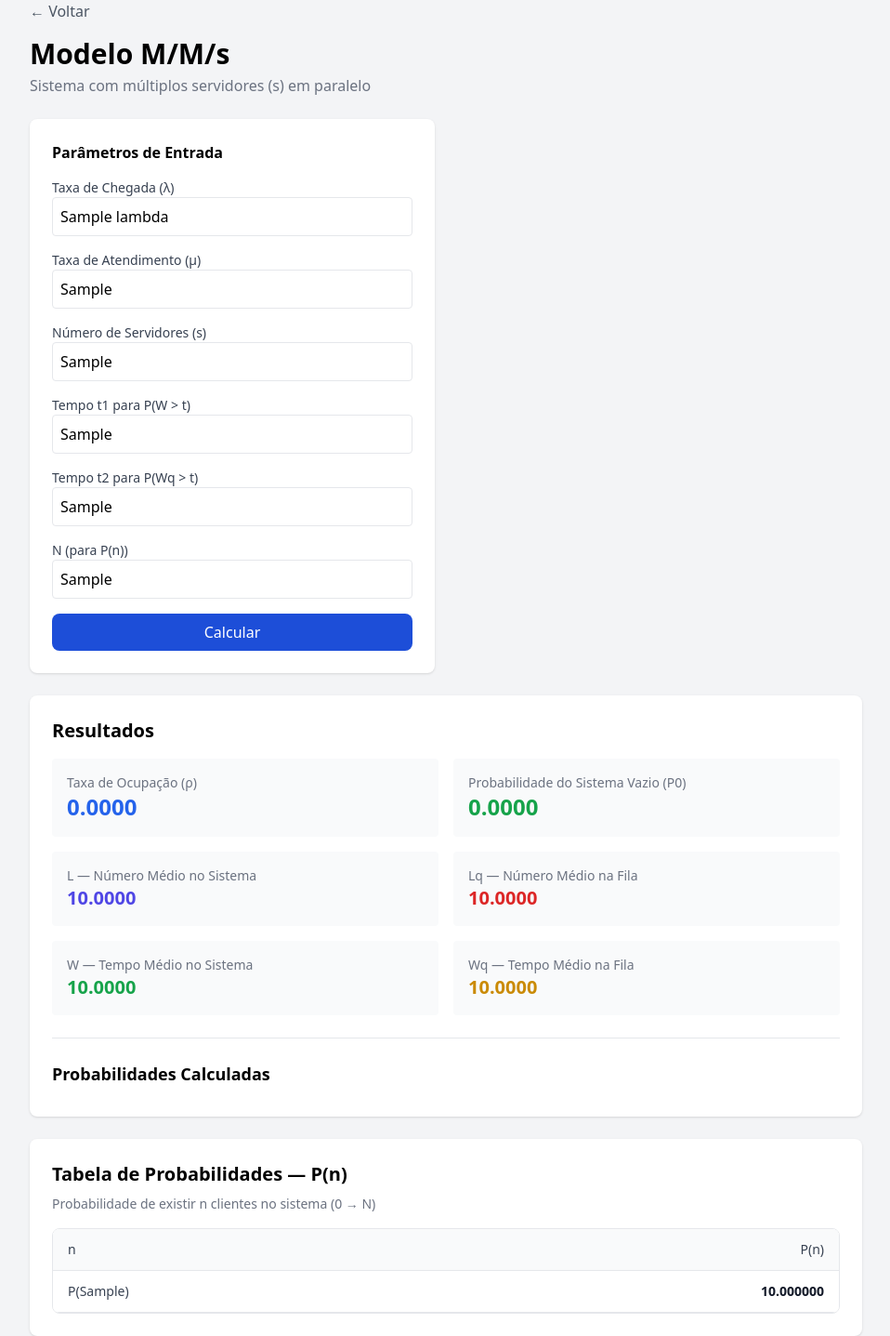
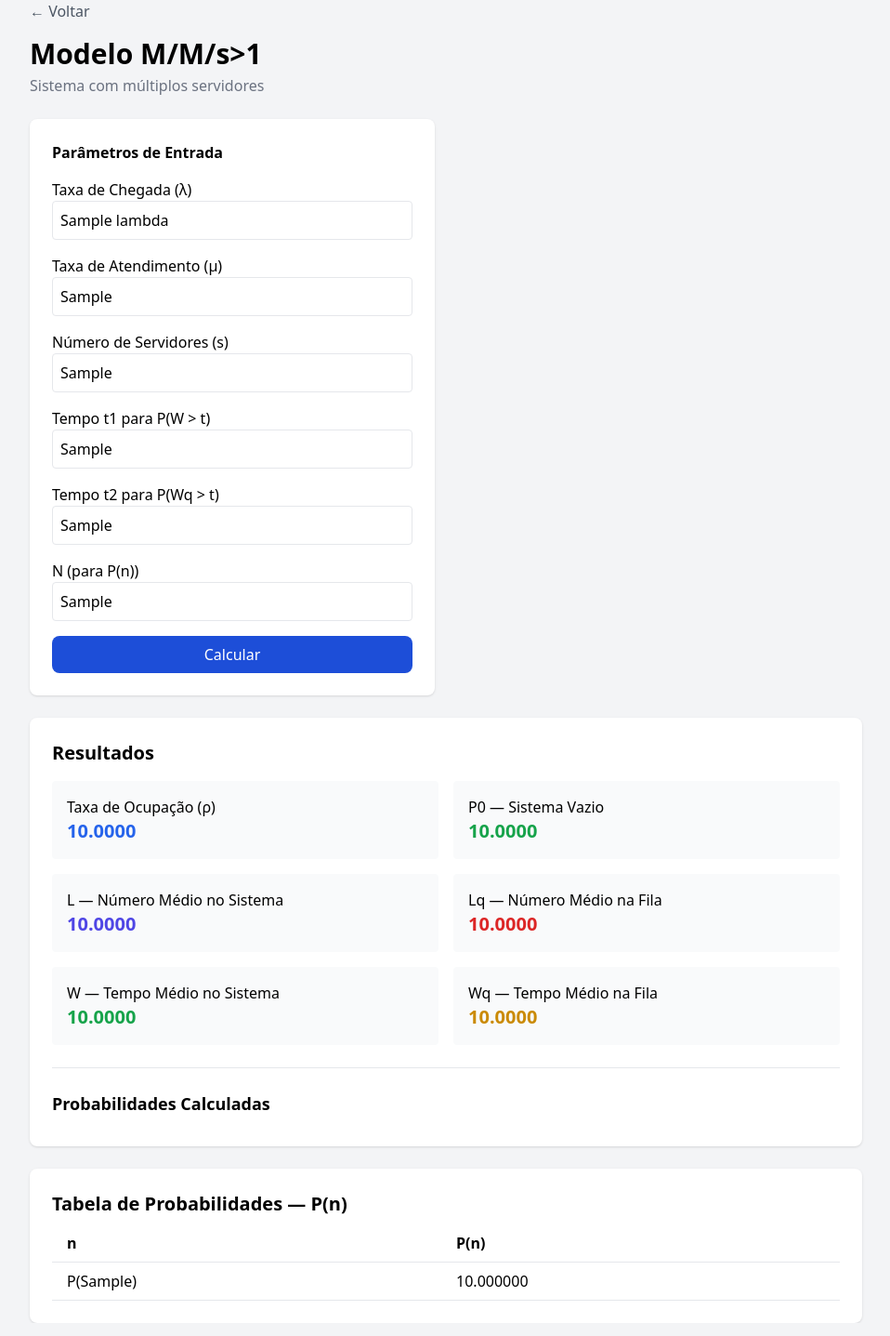
Before and after one commit to luanrobert07/teoria_das_filas, a Flask app: template templates/model_mmc.html in a window 1280 px wide. Shown: the whole page at 93% size, without its empty margins (160-1118 px from the left). Run offline with Flask 3, Linux system fonts and the light colour scheme; the template is opened without the code that fills it: most values are stand-ins (such as "Sample title", 1, 10 or a date in 2020); some libraries are stand-ins or nearby versions.

Commit message:
feat: ajustes

```diff
--- a/routes/mm1n.py
+++ b/routes/mm1n.py
@@ -2,12 +2,14 @@ from flask import Blueprint, render_template, request, flash
 from models.mm1n_queue import mm1n_queue_metrics
 
 bp = Blueprint("mm1n", __name__, url_prefix="/mm1n")
+
 
 def _to_float(val, default=0.0):
     try:
         return float(str(val).replace(",", "."))
     except:
         return default
+
 
 @bp.route("/", methods=["GET", "POST"])
 def index():
@@ -16,7 +18,7 @@ def index():
 
     if request.method == "POST":
         lam = _to_float(request.form.get("lambda"))
-        mu  = _to_float(request.form.get("mu"))
+        mu = _to_float(request.form.get("mu"))
 
         try:
             N = int(request.form.get("N", 0))
--- a/templates/model_mg1.html
+++ b/templates/model_mg1.html
@@ -25,7 +25,7 @@
       <input type="hidden" name="mode" value="preemptivo">
       <div class="p-6 rounded-lg shadow
                   {% if mode=='preemptivo' %} bg-blue-100 border-blue-500 border {% else %} bg-white {% endif %}">
-        <h3 class="font-bold text-lg">Prioridade Preemptiva</h3>
+        <h3 class="font-bold text-lg">Prioridade com Interrupção</h3>
         <p class="text-sm text-gray-600">Interrompe classes inferiores</p>
       </div>
     </form>
@@ -35,7 +35,7 @@
       <input type="hidden" name="mode" value="npreemptivo">
       <div class="p-6 rounded-lg shadow
                   {% if mode=='npreemptivo' %} bg-blue-100 border-blue-500 border {% else %} bg-white {% endif %}">
-        <h3 class="font-bold text-lg">Prioridade Não-Preemptiva</h3>
+        <h3 class="font-bold text-lg">Prioridade sem Interrupção</h3>
         <p class="text-sm text-gray-600">SPT — não interrompe</p>
       </div>
     </form>
--- a/templates/model_mm1_non_preemptive.html
+++ b/templates/model_mm1_non_preemptive.html
@@ -4,7 +4,7 @@
 <div class="max-w-4xl mx-auto">
 
   <a href="/" class="text-gray-600">← Voltar</a>
-  <h2 class="text-3xl font-bold mt-4">M/M/1 — Prioridade Não-Preemptiva</h2>
+  <h2 class="text-3xl font-bold mt-4">M/M/1 — Prioridade sem interrupção</h2>
   <p class="text-gray-500 mt-1">Nenhuma classe interrompe outra</p>
 
   <!-- FORM -->
--- a/templates/model_mm1_preemptive.html
+++ b/templates/model_mm1_preemptive.html
@@ -4,7 +4,7 @@
 <div class="max-w-4xl mx-auto">
 
   <a href="/" class="text-gray-600">← Voltar</a>
-  <h2 class="text-3xl font-bold mt-4">M/M/1 — Prioridade Preemptiva</h2>
+  <h2 class="text-3xl font-bold mt-4">M/M/1 — Prioridade com interrupção</h2>
   <p class="text-gray-500 mt-1">Classes com prioridade podem interromper as inferiores</p>
 
   <!-- FORM -->
--- a/templates/model_mmc.html
+++ b/templates/model_mmc.html
@@ -3,43 +3,43 @@
 <div class="max-w-4xl mx-auto">
 
   <a href="/" class="text-gray-600">← Voltar</a>
-  <h2 class="text-3xl font-bold mt-4">Modelo M/M/s</h2>
-  <p class="text-gray-500 mt-1">Sistema com múltiplos servidores (s) em paralelo</p>
+  <h2 class="text-3xl font-bold mt-4">Modelo M/M/s>1</h2>
+  <p class="text-gray-500 mt-1">Sistema com múltiplos servidores</p>
 
-  <!-- ===================== FORMULÁRIO ===================== -->
+  <!-- FORMULÁRIO -->
   <div class="grid grid-cols-1 lg:grid-cols-2 gap-6 mt-6">
     <div class="bg-white p-6 rounded-lg shadow">
       <h3 class="font-semibold">Parâmetros de Entrada</h3>
 
-      <form method="post" action="{{ url_for('mmc.index') }}" class="space-y-4 mt-4">
+      <form method="post" class="space-y-4 mt-4">
 
         <div>
-          <label class="block text-sm text-gray-700">Taxa de Chegada (λ)</label>
+          <label>Taxa de Chegada (λ)</label>
           <input name="lambda" value="{{ params.lambda if params }}" class="w-full p-2 border rounded">
         </div>
 
         <div>
-          <label class="block text-sm text-gray-700">Taxa de Atendimento (μ)</label>
+          <label>Taxa de Atendimento (μ)</label>
           <input name="mu" value="{{ params.mu if params }}" class="w-full p-2 border rounded">
         </div>
 
         <div>
-          <label class="block text-sm text-gray-700">Número de Servidores (s)</label>
+          <label>Número de Servidores (s)</label>
           <input name="c" value="{{ params.c if params }}" class="w-full p-2 border rounded">
         </div>
 
         <div>
-          <label class="block text-sm text-gray-700">Tempo t1 para P(W > t)</label>
+          <label>Tempo t1 para P(W > t)</label>
           <input name="t_w" value="{{ params.t_w if params }}" class="w-full p-2 border rounded">
         </div>
 
         <div>
-          <label class="block text-sm text-gray-700">Tempo t2 para P(Wq > t)</label>
+          <label>Tempo t2 para P(Wq > t)</label>
           <input name="t_wq" value="{{ params.t_wq if params }}" class="w-full p-2 border rounded">
         </div>
 
         <div>
-          <label class="block text-sm text-gray-700">N (para P(n))</label>
+          <label>N (para P(n))</label>
           <input name="n" value="{{ params.n if params }}" class="w-full p-2 border rounded">
         </div>
 
@@ -50,57 +50,49 @@
     </div>
   </div>
 
-  <!-- ===================== RESULTADOS ===================== -->
   {% if metrics %}
   <div class="bg-white p-6 rounded-lg shadow mt-6">
-
     <h3 class="text-xl font-semibold mb-4">Resultados</h3>
 
     <div class="grid grid-cols-1 md:grid-cols-2 gap-4">
 
-      <!-- ρ -->
       <div class="bg-gray-50 p-4 rounded">
-        <div class="text-sm text-gray-500">Taxa de Ocupação (ρ)</div>
-        <div class="text-2xl font-bold text-blue-600">
-          {{ "%.4f" % (metrics.get('\nTaxa de Ocupação (ρ)') or 0) }}
+        <div>Taxa de Ocupação (ρ)</div>
+        <div class="text-xl font-bold text-blue-600">
+          {{ "%.4f" % metrics.get('Taxa de Ocupação (ρ)') }}
         </div>
       </div>
 
-      <!-- P0 -->
       <div class="bg-gray-50 p-4 rounded">
-        <div class="text-sm text-gray-500">Probabilidade do Sistema Vazio (P0)</div>
-        <div class="text-2xl font-bold text-green-600">
-          {{ "%.4f" % (metrics.get('Probabilidade do sistema estar vazio (P0)') or 0) }}
+        <div>P0 — Sistema Vazio</div>
+        <div class="text-xl font-bold text-green-600">
+          {{ "%.4f" % metrics.get('Probabilidade do sistema estar vazio (P0)') }}
         </div>
       </div>
 
-      <!-- L -->
       <div class="bg-gray-50 p-4 rounded">
-        <div class="text-sm text-gray-500">L — Número Médio no Sistema</div>
+        <div>L — Número Médio no Sistema</div>
         <div class="text-xl font-bold text-indigo-600">
           {{ "%.4f" % metrics.get('Número Médio no Sistema (L)') }}
         </div>
       </div>
 
-      <!-- Lq -->
       <div class="bg-gray-50 p-4 rounded">
-        <div class="text-sm text-gray-500">Lq — Número Médio na Fila</div>
+        <div>Lq — Número Médio na Fila</div>
         <div class="text-xl font-bold text-red-600">
           {{ "%.4f" % metrics.get('Número Médio na Fila (Lq)') }}
         </div>
       </div>
 
-      <!-- W -->
       <div class="bg-gray-50 p-4 rounded">
-        <div class="text-sm text-gray-500">W — Tempo Médio no Sistema</div>
+        <div>W — Tempo Médio no Sistema</div>
         <div class="text-xl font-bold text-green-600">
           {{ "%.4f" % metrics.get('Tempo Médio no Sistema (W)') }}
         </div>
       </div>
 
-      <!-- Wq -->
       <div class="bg-gray-50 p-4 rounded">
-        <div class="text-sm text-gray-500">Wq — Tempo Médio na Fila</div>
+        <div>Wq — Tempo Médio na Fila</div>
         <div class="text-xl font-bold text-yellow-600">
           {{ "%.4f" % metrics.get('Tempo Médio na Fila (Wq)') }}
         </div>
@@ -110,50 +102,61 @@
 
     <hr class="my-6">
 
-    <!-- ===================== PROBABILIDADES INDIVIDUAIS ===================== -->
     <h3 class="text-lg font-semibold mb-2">Probabilidades Calculadas</h3>
 
     {% for k, v in metrics.items() %}
-      {% if "Probabilidade" in k and not k.startswith("Probabilidade de ter n") %}
+      {% if "Probabilidade" in k %}
       <div class="py-1 flex justify-between border-b">
-        <span class="text-gray-600">{{ k }}</span>
-
-        <span class="font-semibold">
-            {{"%.4f" % v }}
-        </span>
+        <span>{{ k }}</span>
+        <span class="font-semibold">{{ "%.6f" % v }}</span>
       </div>
       {% endif %}
     {% endfor %}
-
   </div>
 
-  <!-- ===================== TABELA DE PROBABILIDADE P(n) ===================== -->
+  <!-- PROBABILIDADES P(N), P(N>N), P(N≤N) -->
+  <!-- <div class="bg-white p-6 rounded-lg shadow mt-6">
+    <h3 class="text-xl font-semibold mb-2">Probabilidade Relativa a N</h3>
+
+    <div class="py-1 flex justify-between border-b">
+      <span>P(n)</span>
+      <span>{{ "%.6f" % metrics.get("P(n)") }}</span>
+    </div>
+
+    <div class="py-1 flex justify-between border-b">
+      <span>P(N ≤ n)</span>
+      <span>{{ "%.6f" % metrics.get("P(N ≤ n) — Probabilidade de haver até n clientes", metrics.get("P(N ≤ n)")) }}</span>
+    </div>
+
+    <div class="py-1 flex justify-between border-b">
+      <span>P(N > n)</span>
+      <span>{{ "%.6f" % metrics.get("P(N > n) — Probabilidade de haver mais que n clientes", metrics.get("P(N > n)")) }}</span>
+    </div>
+  </div> -->
+
+
+  <!-- TABELA P(n) -->
   <div class="bg-white p-6 rounded-lg shadow mt-6">
     <h3 class="text-xl font-semibold mb-2">Tabela de Probabilidades — P(n)</h3>
-    <p class="text-sm text-gray-500 mb-4">Probabilidade de existir n clientes no sistema (0 → N)</p>
 
-    <div class="overflow-hidden border rounded-lg">
-      <table class="min-w-full bg-white">
-        <thead class="bg-gray-50 border-b">
-          <tr>
-            <th class="px-4 py-3 text-left text-sm font-medium text-gray-700">n</th>
-            <th class="px-4 py-3 text-right text-sm font-medium text-gray-700">P(n)</th>
+    <table class="w-full text-left">
+      <thead>
+        <tr class="border-b">
+          <th class="px-4 py-2">n</th>
+          <th class="px-4 py-2">P(n)</th>
         </tr>
       </thead>
 
       <tbody>
         {% for n, val in metrics.prob_table.items() %}
-          <tr class="border-b hover:bg-gray-50">
-            <td class="px-4 py-3 text-sm text-gray-700">P({{ n }})</td>
-            <td class="px-4 py-3 text-sm font-semibold text-right text-gray-900">
-              {{ "%.6f" % val }}
-            </td>
+        <tr class="border-b">
+          <td class="px-4 py-2">P({{ n }})</td>
+          <td class="px-4 py-2">{{ "%.6f" % val }}</td>
         </tr>
         {% endfor %}
       </tbody>
     </table>
   </div>
-  </div>
 
   {% endif %}
 </div>
--- a/templates/model_mmck.html
+++ b/templates/model_mmck.html
@@ -4,7 +4,7 @@
 <div class="max-w-4xl mx-auto">
 
   <a href="/" class="text-gray-600">← Voltar</a>
-  <h2 class="text-3xl font-bold mt-4">Modelo M/M/c/K</h2>
+  <h2 class="text-3xl font-bold mt-4">Modelo M/M/s>1/K</h2>
   <p class="text-gray-500 mt-1">Sistema com múltiplos servidores e capacidade limitada</p>
 
   <div class="grid grid-cols-1 lg:grid-cols-2 gap-6 mt-6">
--- a/templates/model_mmcn.html
+++ b/templates/model_mmcn.html
@@ -4,7 +4,7 @@
 <div class="max-w-4xl mx-auto">
 
   <a href="/" class="text-gray-600">← Voltar</a>
-  <h2 class="text-3xl font-bold mt-4">Modelo M/M/c/N</h2>
+  <h2 class="text-3xl font-bold mt-4">Modelo M/M/s>1/N</h2>
   <p class="text-gray-500 mt-1">Sistema com múltiplos servidores e população finita</p>
 
   <div class="grid grid-cols-1 lg:grid-cols-2 gap-6 mt-6">
```
Also changed, not shown: models/mm1_queue.py (+22 -8 lines), models/mm1k_queue.py (+12 -7 lines), models/mmc_queue.py (+85 -70 lines), routes/mmc.py (+11 -9 lines), templates/index.html (+4 -4 lines), templates/model_mm1.html (+9 -6 lines). Lines whose indentation alone changed are shown as unchanged.
